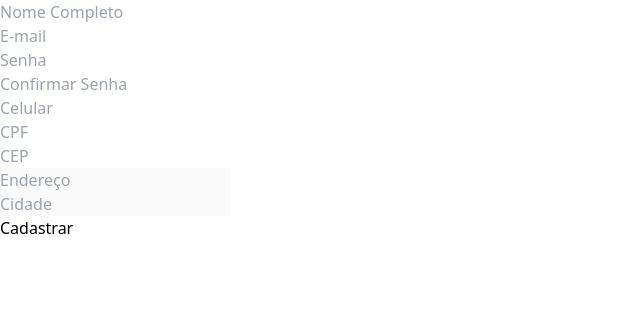
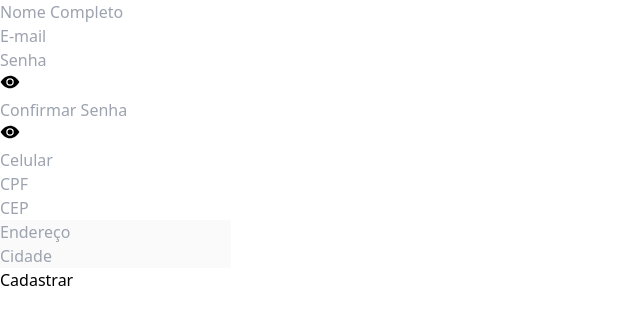
Before and after one commit to mfjack/react-hook-form-and-zod, a React (Vite) app: page / in a window 1280 px wide. Shown: the top 324 px of the page, without its empty margins (0-640 px from the left). Built offline with nearby package versions, Linux system fonts and the light colour scheme.

Commit message:
feat: Added the function to show and hide the password

```diff
--- a/src/Form.tsx
+++ b/src/Form.tsx
@@ -1,13 +1,36 @@
+import { useState } from "react";
 import Button from "./_components/Button";
 import Input from "./_components/Input";
+import { IoEyeSharp } from "react-icons/io5";
+import { HiMiniEyeSlash } from "react-icons/hi2";
 
 const Form = () => {
+   const [passwordVisible, setPasswordVisible] = useState(false);
+
+   const handlePasswordPassword = () => {
+      setPasswordVisible(!passwordVisible);
+   };
+
    return (
       <form className="flex h-screen flex-col items-center justify-center gap-4 p-5">
          <Input type="text" placeholder="Nome Completo" />
+
          <Input type="email" placeholder="E-mail" />
-         <Input type="password" placeholder="Senha" />
-         <Input type="password" placeholder="Confirmar Senha" />
+
+         <div className="relative w-full">
+            <Input type={passwordVisible ? "text" : "password"} placeholder="Senha" />
+            <button className="absolute right-3 top-3" type="button" onClick={handlePasswordPassword}>
+               {passwordVisible ? <HiMiniEyeSlash size={20} /> : <IoEyeSharp size={20} />}
+            </button>
+         </div>
+
+         <div className="relative w-full">
+            <Input type={passwordVisible ? "text" : "password"} placeholder="Confirmar Senha" />
+            <button className="absolute right-3 top-3" type="button" onClick={handlePasswordPassword}>
+               {passwordVisible ? <HiMiniEyeSlash size={20} /> : <IoEyeSharp size={20} />}
+            </button>
+         </div>
+
          <Input type="text" placeholder="Celular" />
          <Input type="text" placeholder="CPF" />
          <Input type="text" placeholder="CEP" />
```
